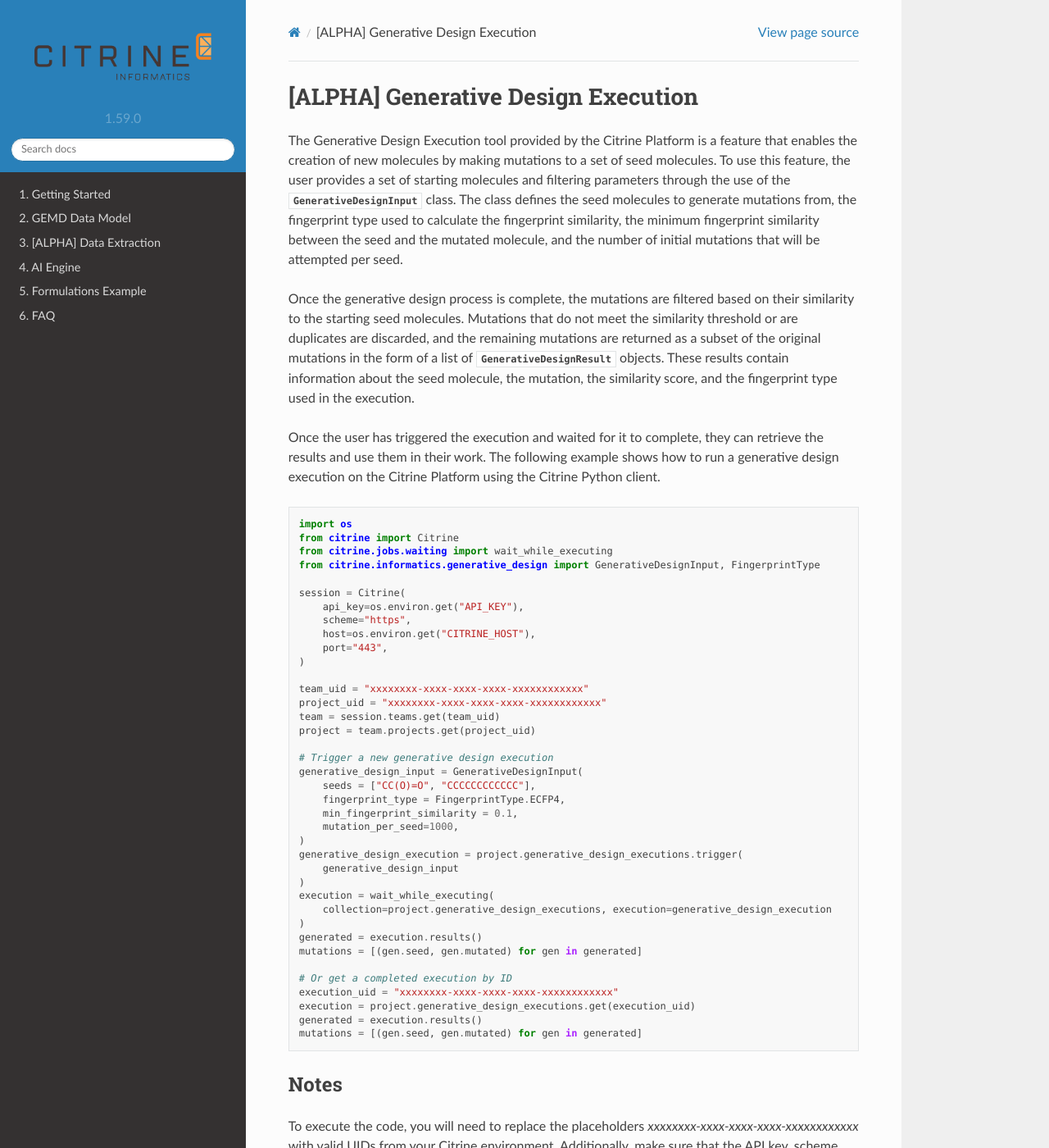
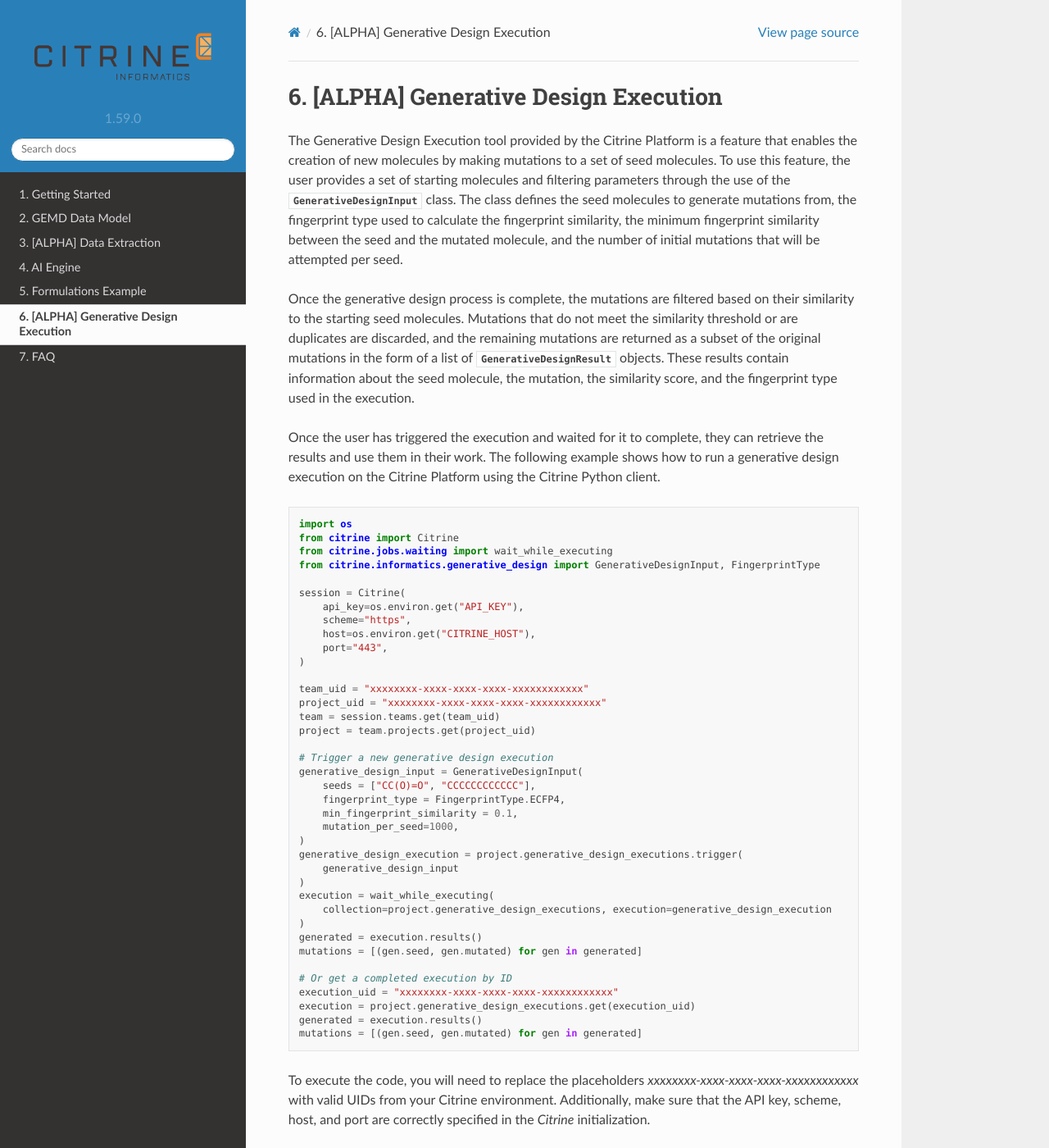
Before and after one commit to CitrineInformatics/citrine-python, a Sphinx documentation site: the page built from docs/source/molecular_generation.rst, in a window 1280 px wide and 1400 px high. Shown: the whole window at 82% size. Built offline with Sphinx 7.4.7 and the Read the Docs theme 2.0.0, drawn with Linux system fonts in a browser that asks for light colours.

```diff
--- a/docs/source/index.rst
+++ b/docs/source/index.rst
@@ -39,6 +39,7 @@ Table of Contents
    data_extraction
    workflows/index
    formulations_example
+   molecular_generation
    FAQ/index
 
 Indices and tables
--- a/docs/source/molecular_generation.rst
+++ b/docs/source/molecular_generation.rst
@@ -54,7 +54,5 @@ The following example shows how to run a generative design execution on the Citr
     generated = execution.results()
     mutations = [(gen.seed, gen.mutated) for gen in generated]
 
-Notes
------
 To execute the code, you will need to replace the placeholders `xxxxxxxx-xxxx-xxxx-xxxx-xxxxxxxxxxxx` with valid UIDs from your Citrine environment.
 Additionally, make sure that the API key, scheme, host, and port are correctly specified in the `Citrine` initialization.
```
